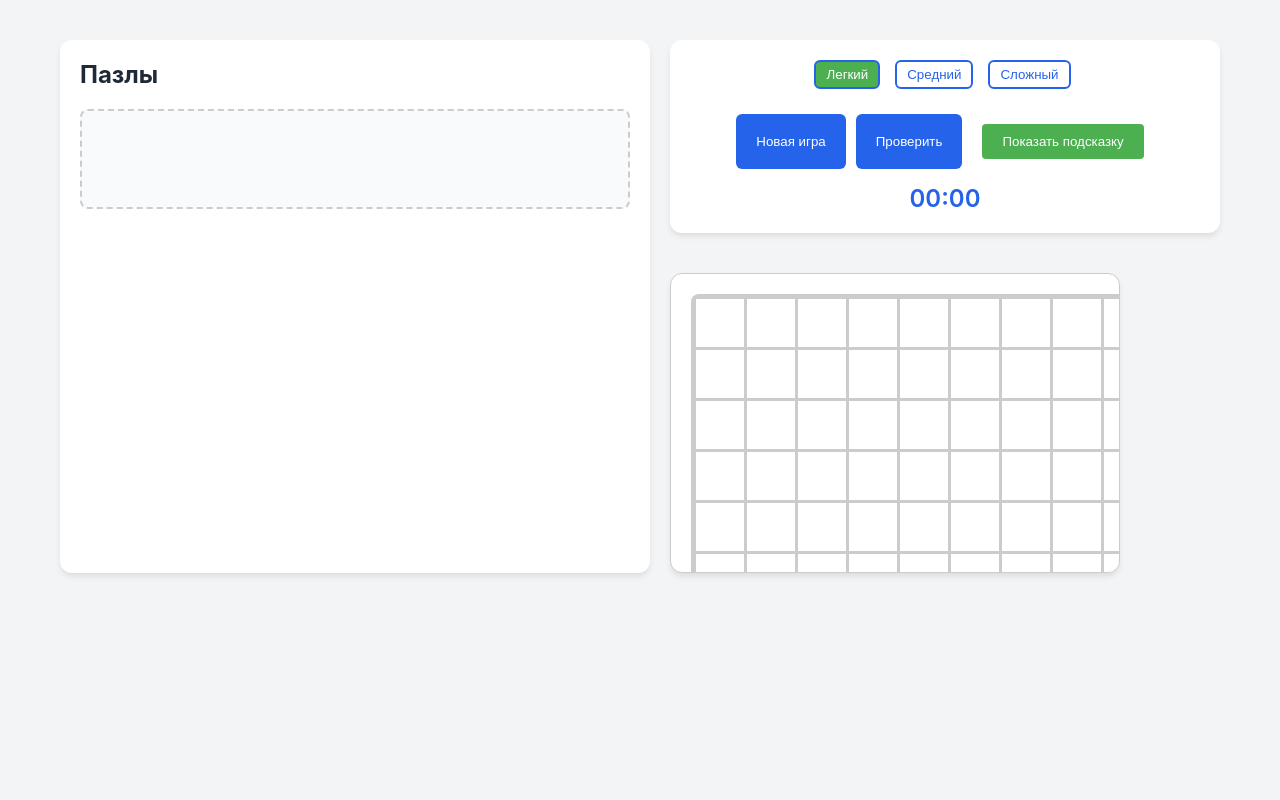
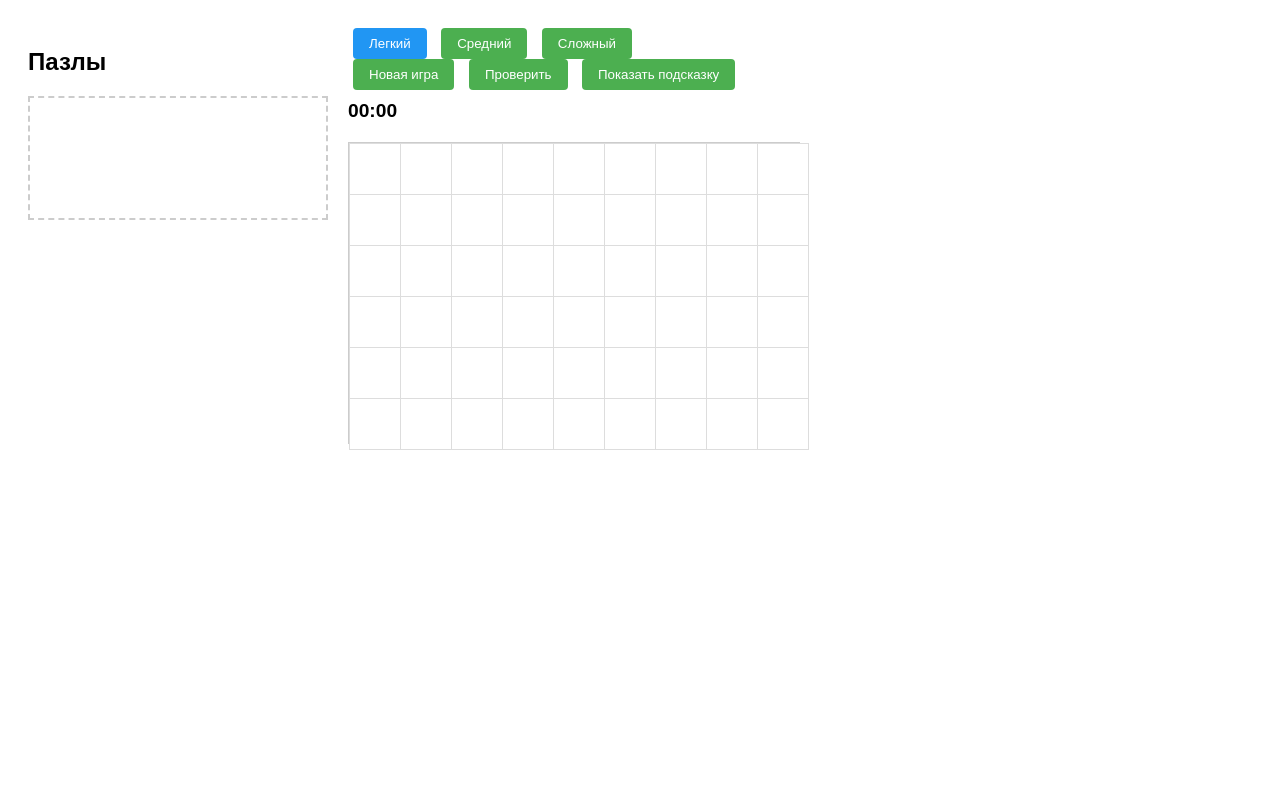
Before and after one commit to SNAcorp/shabalin, a FastAPI app: page /puzzle in a window 1280 px wide. Run offline with FastAPI, Linux system fonts and the light colour scheme.

Commit message:
Innitial Commit

```diff
--- a/app/static/pgame.js
+++ b/app/static/pgame.js
@@ -8,6 +8,7 @@ class PuzzleGame {
 
     initElements() {
         try {
+            // Получаем все необходимые DOM элементы
             this.puzzleGrid = document.getElementById('puzzleGrid');
             this.availableTiles = document.getElementById('availableTiles');
             this.puzzleBackground = document.getElementById('puzzleBackground');
@@ -34,9 +35,7 @@ class PuzzleGame {
         this.config = {
             tileSize: 50,
             gridWidth: 9,
-            gridHeight: 6,
-            totalWidth: 450, // 9 * 50px
-            totalHeight: 300 // 6 * 50px
+            gridHeight: 6
         };
 
         this.state = {
@@ -77,8 +76,15 @@ class PuzzleGame {
         });
     }
 
+    createGrid() {
+        this.puzzleGrid.innerHTML = '';
+        this.state.gridCells = [];
 
-    setupCellEventListeners(cell) {
+        for (let i = 0; i < this.config.gridHeight * this.config.gridWidth; i++) {
+            const cell = document.createElement('div');
+            cell.className = 'grid-cell';
+            cell.dataset.index = i;
+
             cell.addEventListener('dragover', e => {
                 e.preventDefault();
                 cell.classList.add('highlight');
@@ -98,20 +104,6 @@ class PuzzleGame {
                     this.checkAutoComplete();
                 }
             });
-    }
-
-    createGrid() {
-        this.puzzleGrid.innerHTML = '';
-        this.state.gridCells = [];
-
-        const totalCells = this.config.gridHeight * this.config.gridWidth;
-
-        for (let i = 0; i < totalCells; i++) {
-            const cell = document.createElement('div');
-            cell.className = 'grid-cell';
-            cell.dataset.index = i;
-
-            this.setupCellEventListeners(cell);
 
             this.state.gridCells.push(cell);
             this.puzzleGrid.appendChild(cell);
@@ -122,12 +114,9 @@ class PuzzleGame {
         this.newGameBtn.addEventListener('click', () => this.startNewGame());
         this.checkBtn.addEventListener('click', () => this.checkSolution());
 
-        // Обработчик для кнопки подсказки
         this.togglePreviewBtn.addEventListener('click', () => {
             this.state.isPreviewVisible = !this.state.isPreviewVisible;
             this.puzzleBackground.style.display = this.state.isPreviewVisible ? 'block' : 'none';
-
-            // Обновляем текст и стиль кнопки
             this.togglePreviewBtn.textContent = this.state.isPreviewVisible ? 'Скрыть подсказку' : 'Показать подсказку';
             this.togglePreviewBtn.classList.toggle('active', this.state.isPreviewVisible);
         });
@@ -147,22 +136,11 @@ class PuzzleGame {
         });
     }
 
-
-    togglePreview() {
-        this.state.isPreviewVisible = !this.state.isPreviewVisible;
-        this.puzzleBackground.style.display = this.state.isPreviewVisible ? 'block' : 'none';
-
-        this.togglePreviewBtn.textContent = this.state.isPreviewVisible ? 'Скрыть подсказку' : 'Показать подсказку';
-        this.togglePreviewBtn.classList.toggle('active', this.state.isPreviewVisible);
-    }
-
-
     async startNewGame() {
         try {
             this.stopTimer();
             this.state.isGameActive = true;
 
-            // Очищаем контейнер тайлов и обновляем фоновое изображение
             this.availableTiles.innerHTML = '';
             this.updateBackgroundImage();
 
@@ -185,11 +163,10 @@ class PuzzleGame {
 
     updateBackgroundImage() {
         const imagePath = `/static/${this.state.currentDifficulty}puzzle.jpg`;
+        this.puzzleBackground.style.backgroundImage = `url('${imagePath}')`;
+        this.puzzleBackground.style.backgroundSize = '450px 300px';
 
-        // Обновляем фоновое изображение
-        this.puzzleBackground.style.backgroundImage = `url('${imagePath}')`;
-
-        // Сбрасываем видимость подсказки при обновлении изображения
+        // Сбрасываем состояние подсказки
         this.state.isPreviewVisible = false;
         this.puzzleBackground.style.display = 'none';
         this.togglePreviewBtn.textContent = 'Показать подсказку';
@@ -209,12 +186,20 @@ class PuzzleGame {
             const originalX = (position % this.config.gridWidth) * this.config.tileSize;
             const originalY = Math.floor(position / this.config.gridWidth) * this.config.tileSize;
 
-            // Устанавливаем правильную позицию фона для каждой плитки
             tile.style.backgroundImage = `url('/static/${this.state.currentDifficulty}puzzle.jpg')`;
             tile.style.backgroundPosition = `-${originalX}px -${originalY}px`;
+            tile.style.backgroundSize = '450px 300px';
             tile.dataset.correctPosition = position;
 
-            this.setupTileEventListeners(tile);
+            tile.addEventListener('dragstart', () => {
+                this.state.draggedTile = tile;
+                tile.classList.add('dragging');
+            });
+
+            tile.addEventListener('dragend', () => {
+                tile.classList.remove('dragging');
+                this.state.draggedTile = null;
+            });
 
             this.state.tiles.push(tile);
             this.availableTiles.appendChild(tile);
@@ -290,18 +275,6 @@ class PuzzleGame {
             alert('Произошла ошибка при проверке решения. Пожалуйста, попробуйте еще раз.');
         }
     }
-
-    setupTileEventListeners(tile) {
-        tile.addEventListener('dragstart', () => {
-            this.state.draggedTile = tile;
-            tile.classList.add('dragging');
-        });
-
-        tile.addEventListener('dragend', () => {
-            tile.classList.remove('dragging');
-            this.state.draggedTile = null;
-        });
-    }
 }
 
 // Инициализация игры при загрузке страницы
--- a/app/static/s.css
+++ b/app/static/s.css
@@ -1,203 +1,120 @@
-/* Base styles */
-:root {
-    --primary-color: #2563eb;
-    --primary-hover: #1d4ed8;
-    --background: #f3f4f6;
-    --tile-size: 50px;
-}
-
-* {
-    margin: 0;
-    padding: 0;
-    box-sizing: border-box;
-}
-
-body {
-    font-family: -apple-system, BlinkMacSystemFont, "Segoe UI", Roboto, sans-serif;
-    background-color: var(--background);
-    min-height: 100vh;
-    padding: 20px;
-}
-
-/* Game layout */
+/* General layout */
 .game-wrapper {
     display: flex;
     gap: 20px;
-    max-width: 1200px;
-    margin: 0 auto;
+    padding: 20px;
+    font-family: Arial, sans-serif;
 }
 
-/* Left section - Tiles */
-.tiles-section {
-    flex: 1;
-    background: white;
-    padding: 20px;
-    border-radius: 12px;
-    box-shadow: 0 4px 6px -1px rgba(0, 0, 0, 0.1);
+/* Controls section */
+.controls {
+    margin-bottom: 20px;
 }
 
-.tiles-section h2 {
-    margin-bottom: 20px;
-    color: #1f2937;
+.control-btn, .difficulty-btn, .preview-button {
+    padding: 8px 16px;
+    margin: 0 5px;
+    border: none;
+    border-radius: 4px;
+    cursor: pointer;
+    background-color: #4CAF50;
+    color: white;
+    transition: background-color 0.3s;
+}
+
+.control-btn:hover, .difficulty-btn:hover, .preview-button:hover {
+    background-color: #45a049;
+}
+
+.difficulty-btn.selected {
+    background-color: #2196F3;
+}
+
+.preview-button.active {
+    background-color: #f44336;
+}
+
+.timer {
+    margin-top: 10px;
+    font-size: 1.2em;
+    font-weight: bold;
+}
+
+/* Tiles section */
+.tiles-section {
+    min-width: 300px;
 }
 
 .tiles-container {
-    padding: 15px;
-    min-height: 400px;
-    background: #f9fafb;
-    border-radius: 8px;
+    min-height: 100px;
+    padding: 10px;
+    border: 2px dashed #ccc;
+    margin-bottom: 20px;
     display: flex;
     flex-wrap: wrap;
-    gap: 8px;
-    align-content: flex-start;
+    gap: 5px;
 }
 
-/* Right section - Grid */
-.grid-section {
-    flex: 1;
-    display: flex;
-    flex-direction: column;
-    gap: 20px;
-}
-
-.controls {
-    background: white;
-    padding: 20px;
-    border-radius: 12px;
-    box-shadow: 0 4px 6px -1px rgba(0, 0, 0, 0.1);
-    display: flex;
-    flex-direction: column;
-    gap: 15px;
-}
-
-.difficulty-buttons {
-    display: flex;
-    gap: 10px;
-    justify-content: center;
-    margin-bottom: 15px;
-}
-
-.difficulty-btn {
-    padding: 8px 16px;
-    border: 2px solid var(--primary-color);
-    background: transparent;
-    color: var(--primary-color);
-    border-radius: 6px;
-    cursor: pointer;
-    font-weight: 500;
-    transition: all 0.2s ease;
-}
-
-.difficulty-btn:hover {
-    background: rgba(37, 99, 235, 0.1);
-}
-
-.difficulty-btn.selected {
-    background: var(--primary-color);
-    color: white;
-}
-
-.game-controls {
-    display: flex;
-    gap: 10px;
-    justify-content: center;
-}
-
-.control-btn {
-    padding: 10px 20px;
-    background: var(--primary-color);
-    color: white;
-    border: none;
-    border-radius: 6px;
-    cursor: pointer;
-    font-weight: 500;
-    transition: all 0.2s ease;
-}
-
-.control-btn:hover {
-    background: var(--primary-hover);
-}
-
-.timer {
-    text-align: center;
-    font-size: 1.5rem;
-    font-weight: 600;
-    color: var(--primary-color);
-}
-
+/* Grid section */
 .grid-container {
-    background: white;
-    padding: 20px;
-    border-radius: 12px;
-    box-shadow: 0 4px 6px -1px rgba(0, 0, 0, 0.1);
+    position: relative;
+    width: 450px;
+    height: 300px;
+    background: #fff;
+    border: 1px solid #ccc;
 }
 
 .puzzle-grid {
+    position: relative;
     display: grid;
-    grid-template-columns: repeat(9, var(--tile-size));
-    grid-template-rows: repeat(6, var(--tile-size));
+    grid-template-columns: repeat(9, 50px);
+    grid-template-rows: repeat(6, 50px);
     gap: 1px;
-    background: #e5e7eb;
-    padding: 4px;
-    border-radius: 8px;
+    background: #ccc;
+    z-index: 2;
 }
 
-/* Tiles and grid cells */
 .grid-cell {
-    width: var(--tile-size);
-    height: var(--tile-size);
-    background: white;
-    border: 1px dashed #d1d5db;
-    transition: all 0.2s ease;
+    width: 50px;
+    height: 50px;
+    background: #fff;
+    border: 1px solid #ddd;
+    display: flex;
+    justify-content: center;
+    align-items: center;
 }
 
 .grid-cell.highlight {
-    background: #dbeafe;
-    border: 2px solid var(--primary-color);
+    background-color: rgba(144, 238, 144, 0.5);
 }
 
-.tile {
-    width: var(--tile-size);
-    height: var(--tile-size);
-    border: 1px solid #d1d5db;
-    border-radius: 4px;
-    cursor: move;
-    transition: all 0.2s ease;
-    background-size: 450px 300px;
+/* Puzzle background */
+.puzzle-background {
+    position: absolute;
+    top: 0;
+    left: 0;
+    width: 100%;
+    height: 100%;
+    z-index: 1;
+    opacity: 0.3;
+    pointer-events: none;
+    background-size: 100% 100%;
+    background-repeat: no-repeat;
+    background-position: center;
+    display: none;
 }
 
-.tile:hover {
-    transform: scale(1.05);
-    box-shadow: 0 2px 4px rgba(0, 0, 0, 0.1);
+/* Tiles */
+.tile {
+    width: 50px;
+    height: 50px;
+    cursor: grab;
+    user-select: none;
+    box-sizing: border-box;
+    border: 1px solid #999;
 }
 
 .tile.dragging {
-    opacity: 0.6;
-    transform: scale(1.1);
+    opacity: 0.8;
+    cursor: grabbing;
 }
-
-/* Media queries */
-@media (max-width: 1024px) {
-    .game-wrapper {
-        flex-direction: column;
-    }
-
-    .tiles-section, .grid-section {
-        width: 100%;
-    }
-
-    .puzzle-grid {
-        max-width: 100%;
-        overflow-x: auto;
-    }
-}
-
-@media (max-width: 768px) {
-    .difficulty-buttons, .game-controls {
-        flex-direction: column;
-    }
-
-    .difficulty-btn, .control-btn {
-        width: 100%;
-    }
-}
--- a/app/templates/puzzle.html
+++ b/app/templates/puzzle.html
@@ -5,124 +5,6 @@
     <meta name="viewport" content="width=device-width, initial-scale=1.0">
     <title>Puzzle Game</title>
     <link rel="stylesheet" href="/static/s.css">
-    <style>
-        .game-wrapper {
-            display: flex;
-            gap: 20px;
-            padding: 20px;
-        }
-
-        .grid-container {
-            position: relative;
-            background: #fff;
-            width: 450px;  /* 9 клеток * 50px */
-            height: 300px; /* 6 клеток * 50px */
-            border: 1px solid #ccc;
-            overflow: hidden;
-        }
-
-        .puzzle-grid {
-            position: relative;
-            z-index: 2;
-            display: grid;
-            grid-template-columns: repeat(9, 50px);
-            grid-template-rows: repeat(6, 50px);
-            gap: 1px;
-            background: #ccc;
-            width: 450px;
-            height: 300px;
-        }
-
-        .puzzle-background {
-            position: absolute;
-            top: 0;
-            left: 0;
-            width: 450px; /* Такой же размер как и сетка */
-            height: 300px;
-            z-index: 1;
-            opacity: 0.4;
-            pointer-events: none;
-            background-size: cover;
-            background-position: center;
-            display: none;
-            image-rendering: -webkit-optimize-contrast;
-            image-rendering: crisp-edges;
-        }
-
-        .grid-cell {
-            width: 50px;
-            height: 50px;
-            background: #fff;
-            border: 1px solid #ccc;
-            box-sizing: border-box;
-            display: flex;
-            justify-content: center;
-            align-items: center;
-            position: relative;
-        }
-
-        .grid-cell.highlight {
-            background-color: rgba(144, 238, 144, 0.5);
-        }
-
-        .tile {
-            width: 100%;
-            height: 100%;
-            cursor: grab;
-            position: relative;
-            background-size: 450px 300px;
-            background-repeat: no-repeat;
-        }
-
-        .tile.dragging {
-            opacity: 0.8;
-            cursor: grabbing;
-        }
-
-        .tiles-container {
-            min-height: 100px;
-            padding: 10px;
-            border: 2px dashed #ccc;
-            margin-bottom: 20px;
-            display: flex;
-            flex-wrap: wrap;
-            gap: 5px;
-            min-width: 300px;
-        }
-
-        .preview-button {
-            background-color: #4CAF50;
-            color: white;
-            padding: 10px 20px;
-            border: none;
-            border-radius: 4px;
-            cursor: pointer;
-            margin: 10px;
-            transition: background-color 0.3s ease;
-        }
-
-        .preview-button.active {
-            background-color: #e74c3c;
-        }
-
-        .controls {
-            margin-bottom: 20px;
-        }
-
-        .difficulty-buttons {
-            margin-bottom: 10px;
-        }
-
-        .difficulty-btn {
-            margin-right: 5px;
-            padding: 5px 10px;
-        }
-
-        .difficulty-btn.selected {
-            background-color: #4CAF50;
-            color: white;
-        }
-    </style>
 </head>
 <body>
     <div class="game-wrapper">
@@ -134,7 +16,7 @@
             </div>
         </div>
 
-        <!-- Right side: Grid and Preview -->
+        <!-- Right side: Grid -->
         <div class="grid-section">
             <div class="controls">
                 <div class="difficulty-buttons">
```
Lines whose indentation alone changed are shown as unchanged.
